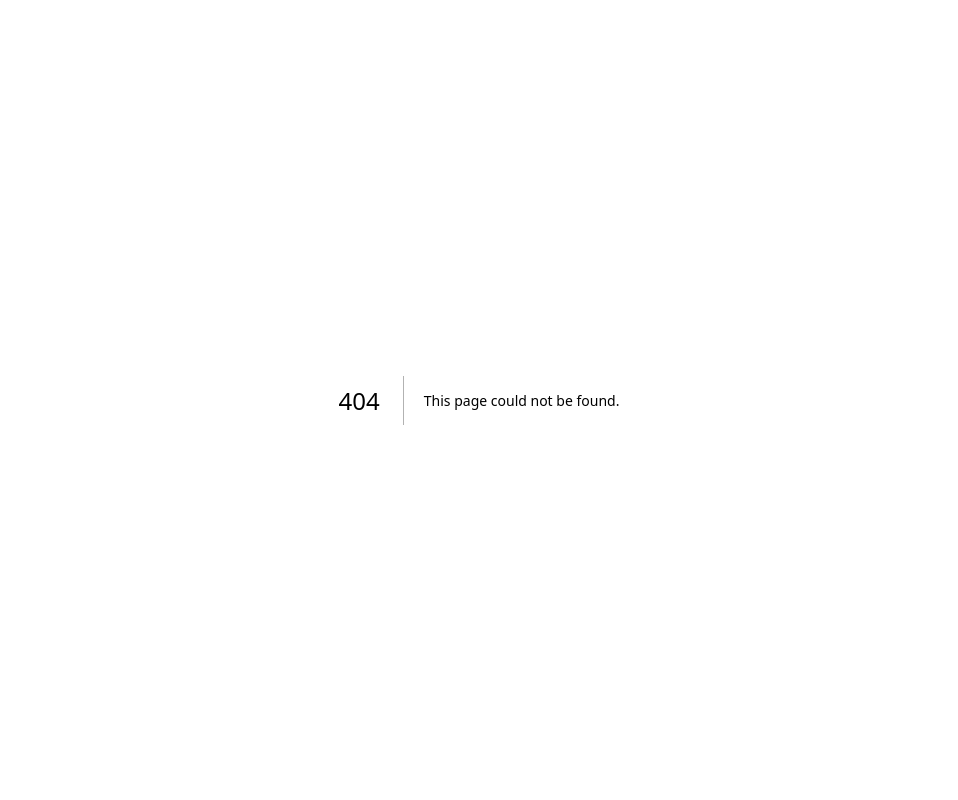
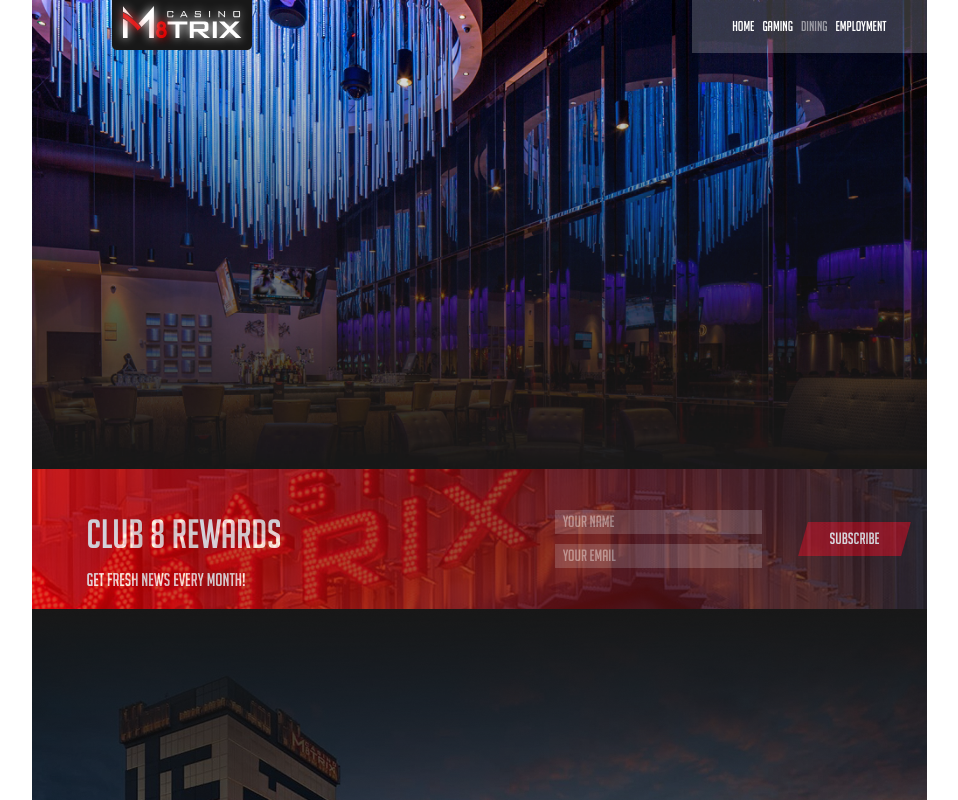
Before and after one commit to JamesRubic/CasinoGame, a Next.js app: page /dining/sportsBar in a window 1280 px wide. Before the commit this address had no page. Shown: the top 800 px of the page, without its empty margins (161-1119 px from the left). Built offline with nearby package versions, Linux system fonts and the light colour scheme.

Commit message:
Dining SportsBar page init

```diff
--- a/app/components/layout/navbar.tsx
+++ b/app/components/layout/navbar.tsx
@@ -1,14 +1,12 @@
-"use client"
-import Link from "next/link"
-import { usePathname } from "next/navigation"
-import { useEffect } from "react"
+"use client";
+import Link from "next/link";
+import { usePathname } from "next/navigation";
+import { useEffect } from "react";
 
 const Navbar = () => {
-
-    const path = usePathname()
+  const path = usePathname();
 
   const menulist = [
-
     {
       label: "Home",
       path: "/home",
@@ -25,19 +23,29 @@
       label: "Employment",
       path: "/employment",
     },
-    ]
+  ];
 
-    // useEffect(() => {
-    //     console.log(path)
-    // }, [])
+  useEffect(() => {
+    console.log(path);
+  }, []);
 
   return (
-        <ul className="flex gap-2 py-4 px-10 bg-white/20 -skew-x-12 mr-11">
+    <ul className="flex gap-2 py-4 px-10 bg-white/20">
       {menulist.map((menu, idx) => (
-                <Link href={menu.path} className={`uppercase  text-[14px] cursor-pointer skew-x-12  ${path === menu.path ? "text-white/20" : "text-white"}`} key={idx}>{menu.label}</Link>
+        <Link
+          href={menu.path}
+          className={`uppercase  text-[14px] cursor-pointer ${
+            "/" + path.split("/")[1] === menu.path
+              ? "text-white/50"
+              : "text-white"
+          }`}
+          key={idx}
+        >
+          {menu.label}
+        </Link>
       ))}
     </ul>
-    )
-}
+  );
+};
 
-export default Navbar
+export default Navbar;
--- /dev/null
+++ b/app/dining/sportsBar/page.tsx
@@ -0,0 +1,15 @@
+"use client";
+
+import Layout from "@/app/components/layout/layout";
+
+const SportsBar = () => {
+  return (
+    <Layout>
+      <div className="bg-[url(/assets/images/bg_dining_room.jpg)] bg-no-repeat bg-cover h-[469px] flex flex-col justify-end w-full">
+        <div className="flex items-end justify-center bg-[url(/assets/images/bggradient_home.png)] bg-no-repeat bg-cover w-full h-[469px]"></div>
+      </div>
+    </Layout>
+  );
+};
+
+export default SportsBar;
```
Lines whose indentation alone changed are shown as unchanged.
